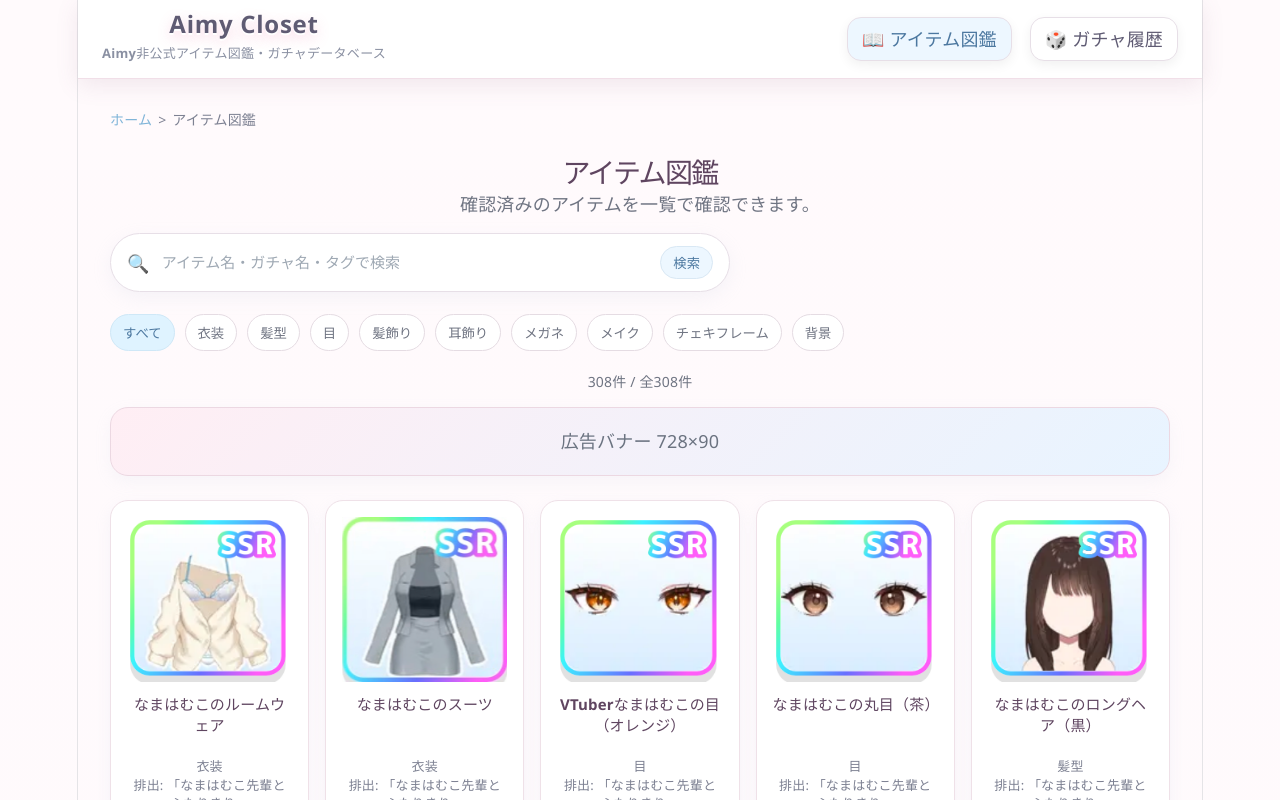
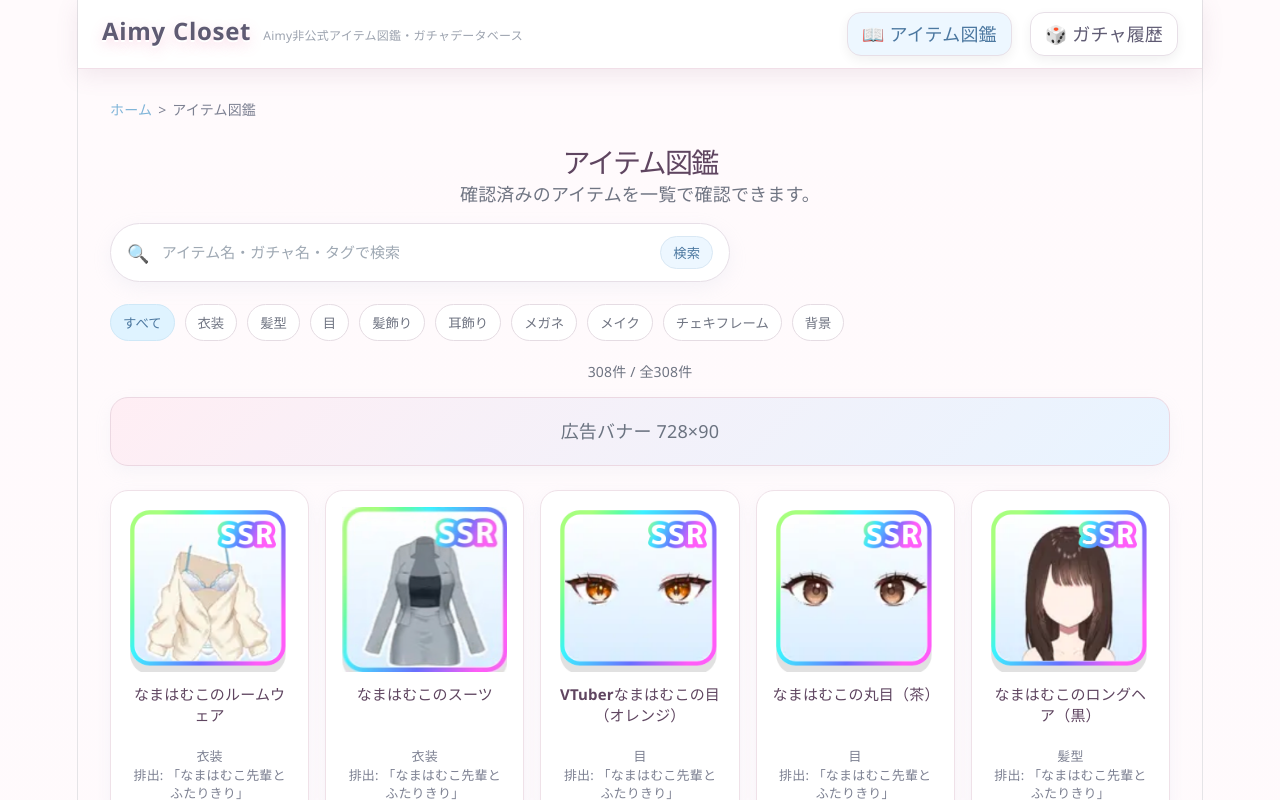
Before and after one commit to fuminori8-prog/aimy-closet, a React (Vite) app: page /item in a window 1280 px wide. Shown: the top 800 px of the page. Built offline with nearby package versions, Linux system fonts and the light colour scheme.

Commit message:
Improve header and navigation

```diff
--- a/src/App.css
+++ b/src/App.css
@@ -68,15 +68,18 @@ body {
   text-decoration: none;
 }
 
-.logo-area {
-  display: flex;
-  flex-direction: column;
+.logo-area{
+    display:flex;
+    align-items:baseline;
+    gap:12px;
+    flex-wrap:wrap;
 }
 
-.logo-description {
-  margin-top: 4px;
-  font-size: 13px;
-  color: #8a90a2;
+.logo-description{
+    margin:0;
+    font-size:12px;
+    color:#9ca3af;
+    font-weight:500;
 }
 
 .header-nav {
@@ -860,4 +863,13 @@ footer p {
     display:none;
   }
 
+  .logo-area{
+    flex-direction:column;
+    align-items:center;
+    gap:2px;
+  }
+
+  .logo-description{
+    font-size:11px;
+  }
 }
--- a/src/components/Header.jsx
+++ b/src/components/Header.jsx
@@ -5,13 +5,13 @@ function Header() {
     <header className="header">
       <div className="logo-area">
         <Link to="/" className="logo logo-link">
-          Aimy Closet
+            Aimy Closet
         </Link>
 
-        <p className="logo-description">
-          Aimy非公式アイテム図鑑・ガチャデータベース
-        </p>
-      </div>
+            <span className="logo-description">
+                Aimy非公式アイテム図鑑・ガチャデータベース
+            </span>
+    </div>
 
       <nav className="header-nav">
         <NavLink to="/item" className="nav-button">
```
